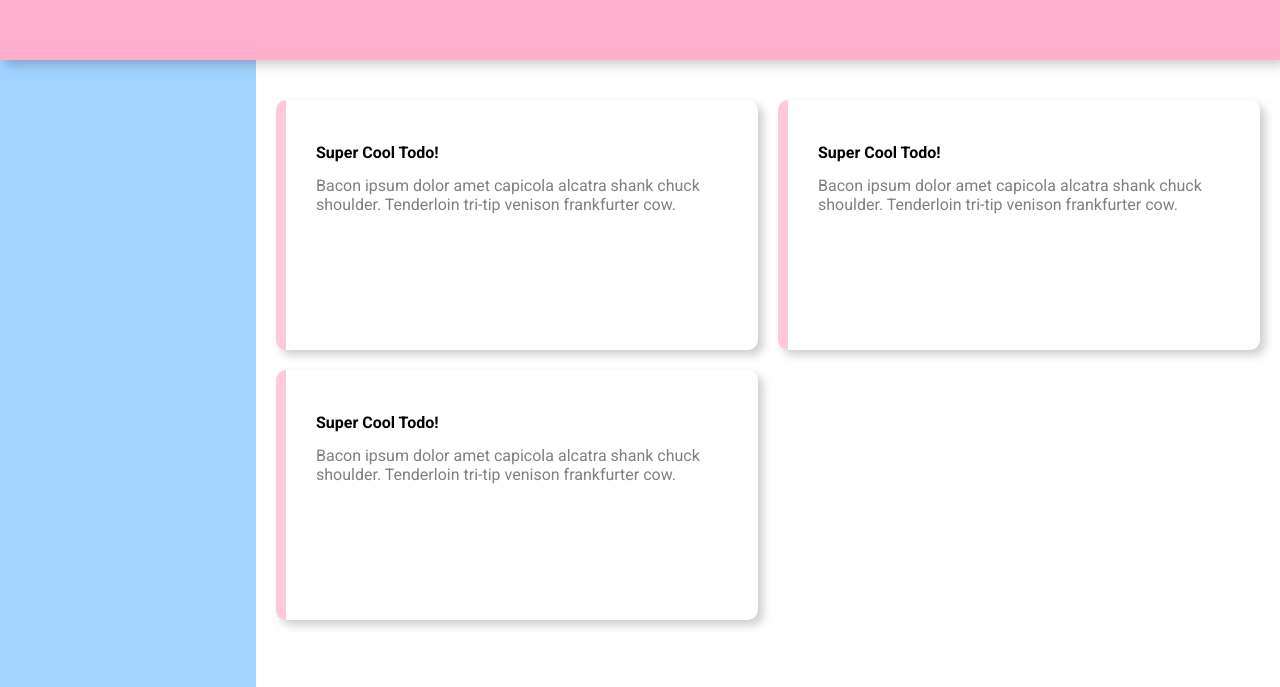
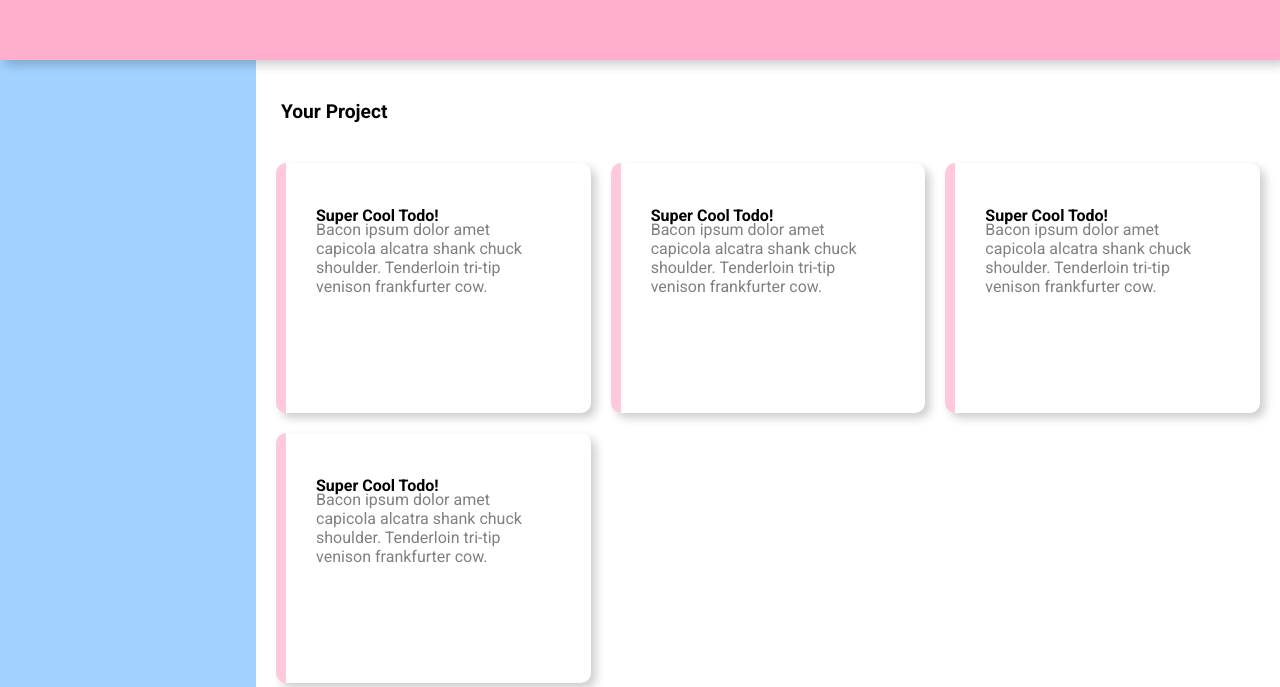
Before and after one commit to PattyTheRattyy/just-do-it, a website built with webpack: page src/template.html in a window 1280 px wide. Shown: the part 120-807 px from the top of the page. Built offline with nearby package versions, Linux system fonts and the light colour scheme.

Commit message:
Layout getting more acceptable

```diff
--- a/src/index.js
+++ b/src/index.js
@@ -14,4 +14,4 @@ import { todo } from "./todos.js";
 // storageManager.saveProject(proj);
 // console.log(proj);
 
-domManip();
+// domManip();
--- a/src/styles.css
+++ b/src/styles.css
@@ -45,12 +45,17 @@ body {
     grid-row: 2/-1;
     grid-column: 2/3;
 
+
+    display: grid;
+    grid-template-columns: 1fr;
+    grid-template-rows: 1fr;
+
 }
 
 #main-grid {
     display: grid;
     grid-template-columns: 1fr;
-    grid-template-rows: 1fr 4fr;
+    grid-template-rows: 1fr 12fr;
 
     row-gap: 20px;
 
@@ -61,16 +66,26 @@ body {
 }
 
 
+.main-titles {
+    font-size: 1.2rem;
+    font-weight: 700;
+    margin-left: 5px;
+
+}
+
+
 /* Projects */
 
 .projects-grid {
 
     display: grid;
-    grid-template-columns: repeat(2, 1fr);
-    grid-template-rows: 250px 250px 250px;
+    grid-template-columns: repeat(3, 1fr);
+    grid-template-rows: 250px;
 
-    grid-row: 1/3;
-    grid-column: 1/2;
+    grid-auto-columns: 1fr;
+    grid-auto-rows: 250px;
+
+    grid-row: 2/-1;
 
     margin-right: 0px;
 
--- a/src/template.html
+++ b/src/template.html
@@ -67,6 +67,22 @@
           </div>
         </div>
 
+
+        <div class="card">
+          <div class="top">
+            <p class="card-title">Super Cool Todo!</p>
+            <p class="card-info">
+              Bacon ipsum dolor amet capicola alcatra shank chuck shoulder.
+              Tenderloin tri-tip venison frankfurter cow.
+            </p>
+          </div>
+          <div class="bottom">
+            <!-- <img src="icons/star.png" alt="" class="card-img" />
+            <img src="icons/details.png" alt="" class="card-img" />
+            <img src="icons/share.png" alt="" class="card-img" /> -->
+          </div>
+        </div>
+
       </div>
 
     </div>
```
